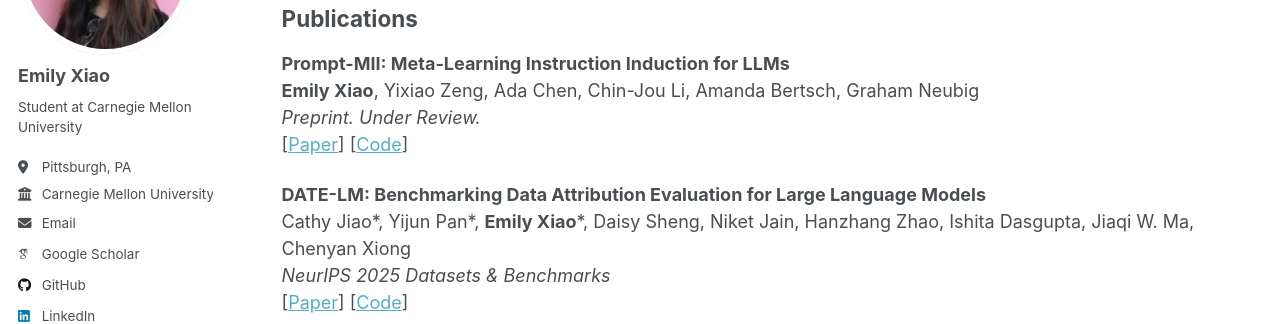
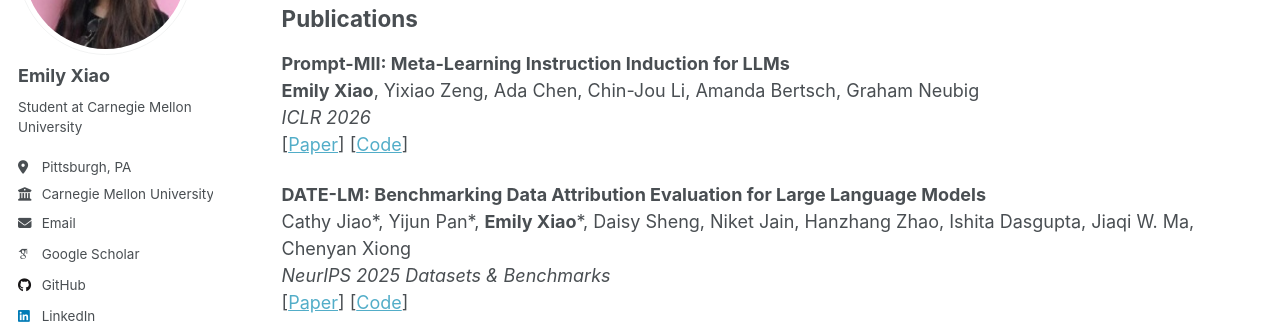
Before and after one commit to millix19/millix19.github.io, a Jekyll site: the page built from _pages/publications.md, in a window 1280 px wide and 1361 px high. Shown: the part 237-561 px from the top of the window. Built offline with Jekyll 4.4.1, drawn with Linux system fonts in a browser that asks for light colours; some web fonts are replaced; a script that is not in the unit is left out.

Commit message:
Update publications.md

```diff
--- a/_pages/publications.md
+++ b/_pages/publications.md
@@ -12,7 +12,7 @@ Please visit my [Google Scholar](https://scholar.google.com/citations?user=_TwmK
 
 **Prompt-MII: Meta-Learning Instruction Induction for LLMs**
 <br />**Emily Xiao**, Yixiao Zeng, Ada Chen, Chin-Jou Li, Amanda Bertsch, Graham Neubig
-<br />*Preprint. Under Review.*
+<br />*ICLR 2026*
 <br />[[Paper](https://arxiv.org/abs/2510.16932)] [[Code](https://github.com/millix19/promptmii)]
 
 **DATE-LM: Benchmarking Data Attribution Evaluation for Large Language Models**
```
